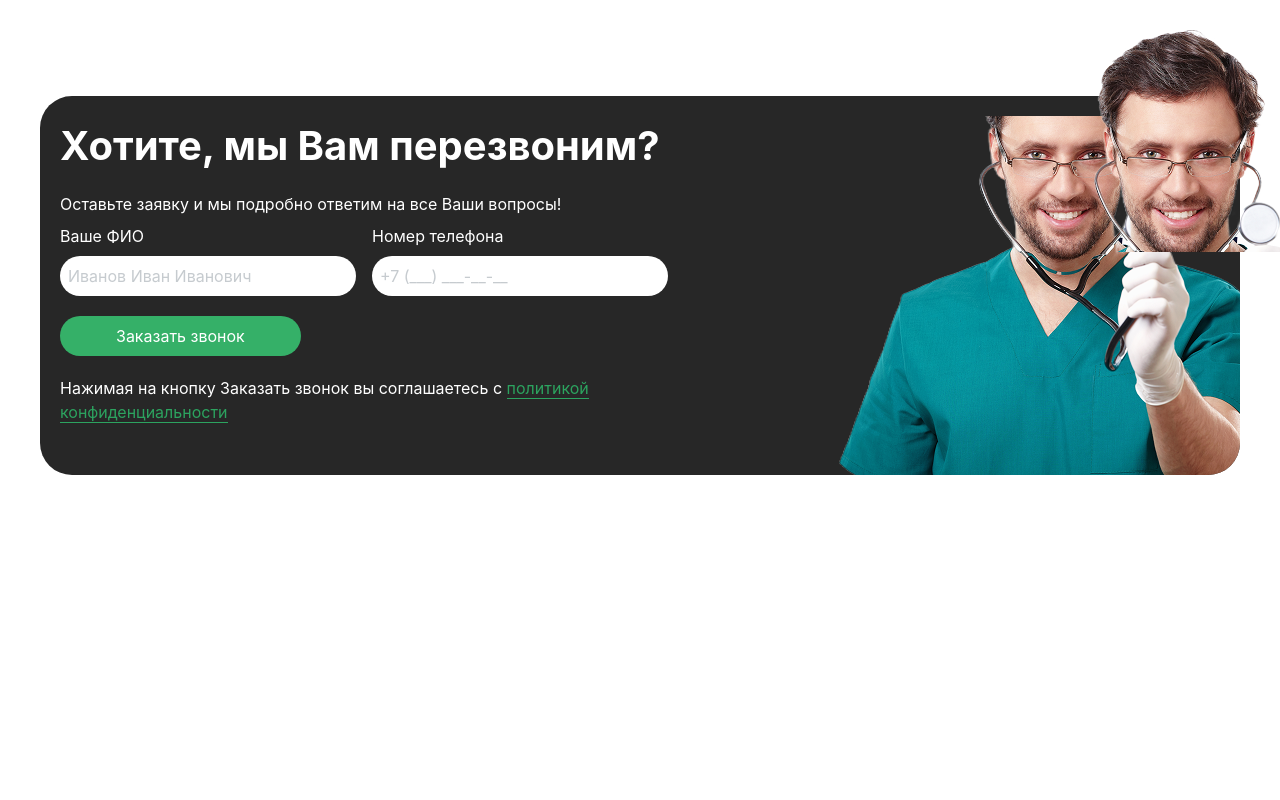
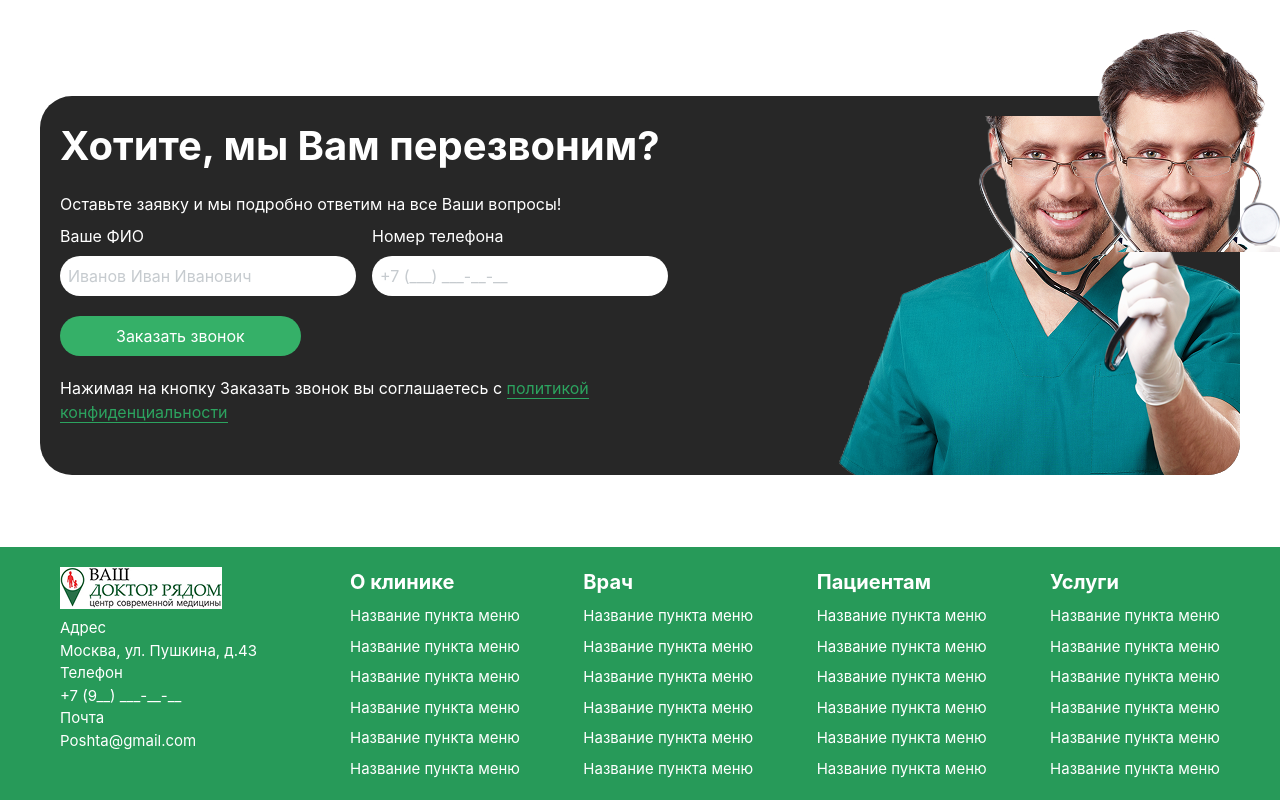
Before and after one commit to Abubakr-63/Main-Exam, a website: page src/Page2.html in a window 1280 px wide. Shown: the part 2861-3661 px from the top of the page. Before the commit the page ends 3408 px from the top, so only its background shows below. Drawn offline with nearby package versions, Linux system fonts and the light colour scheme; files that its build step writes are made by us from their sources.

Commit message:
Feat: footer and fix the issues

```diff
--- a/index.html
+++ b/index.html
@@ -231,7 +231,7 @@
         <img class="rounded-br-4xl md:block hidden" src="./src/images/doctor-with-stethoscope-2021-09-03-02-58-01-utc 1.png" alt="">
         </section><br><br><br>
     </main>
-    <header class="bg-[#279A59] text-white">
+    <footer class="bg-[#279A59] text-white">
     <section class="max-w-[1200px] p-5 m-auto flex items-start justify-between md:flex-row flex-col">
     <div class="flex flex-col items-start gap-2">
         <img src="./src/images/Шапка.png" alt="">
@@ -289,6 +289,6 @@
     </div>
     </div>
     </section>
-    </header>
+    </footer>
 </body>
 </html>
--- a/src/Page2.html
+++ b/src/Page2.html
@@ -164,5 +164,64 @@
         <img class="rounded-br-4xl md:block hidden" src="./images/doctor-with-stethoscope-2021-09-03-02-58-01-utc 1.png" alt="">
         </section><br><br><br>
     </main>
+    <footer class="bg-[#279A59] text-white">
+    <section class="max-w-[1200px] p-5 m-auto flex items-start justify-between md:flex-row flex-col">
+    <div class="flex flex-col items-start gap-2">
+        <img src="./images/Шапка.png" alt="">
+        <div class="flex md:flex-col items-start flex-row">
+        <div>
+        <p class="text-[15px]">Адрес</p>
+        <p class="text-[15px]">Москва, ул. Пушкина, д.43</p>
+        </div>
+        <div>
+        <p class="text-[15px]">Телефон</p>
+        <p class="text-[15px]">+7 (9__) ___-__-__</p>
+        </div>
+        <div>
+        <p class="text-[15px]">Почта</p>
+        <p class="text-[15px]">Poshta@gmail.com</p>
+        </div>
+        </div>
+    </div><br>
+    <div class="md:flex md:w-[75%] justify-between grid grid-cols-2 grid-rows-2 gap-3">
+    <div class="flex flex-col items-start gap-2">
+        <h1 class="text-[20px] font-bold">О клинике</h1>
+        <p class="text-[15px]">Название пункта меню</p>
+        <p class="text-[15px]">Название пункта меню</p>
+        <p class="text-[15px]">Название пункта меню</p>
+        <p class="text-[15px]">Название пункта меню</p>
+        <p class="text-[15px]">Название пункта меню</p>
+        <p class="text-[15px]">Название пункта меню</p>
+    </div>
+    <div class="flex flex-col items-start gap-2">
+        <h1 class="text-[20px] font-bold">Врач</h1>
+        <p class="text-[15px]">Название пункта меню</p>
+        <p class="text-[15px]">Название пункта меню</p>
+        <p class="text-[15px]">Название пункта меню</p>
+        <p class="text-[15px]">Название пункта меню</p>
+        <p class="text-[15px]">Название пункта меню</p>
+        <p class="text-[15px]">Название пункта меню</p>
+    </div>
+    <div class="flex flex-col items-start gap-2">
+        <h1 class="text-[20px] font-bold">Пациентам</h1>
+        <p class="text-[15px]">Название пункта меню</p>
+        <p class="text-[15px]">Название пункта меню</p>
+        <p class="text-[15px]">Название пункта меню</p>
+        <p class="text-[15px]">Название пункта меню</p>
+        <p class="text-[15px]">Название пункта меню</p>
+        <p class="text-[15px]">Название пункта меню</p>
+    </div>
+    <div class="flex flex-col items-start gap-2">
+        <h1 class="text-[20px] font-bold">Услуги</h1>
+        <p class="text-[15px]">Название пункта меню</p>
+        <p class="text-[15px]">Название пункта меню</p>
+        <p class="text-[15px]">Название пункта меню</p>
+        <p class="text-[15px]">Название пункта меню</p>
+        <p class="text-[15px]">Название пункта меню</p>
+        <p class="text-[15px]">Название пункта меню</p>
+    </div>
+    </div>
+    </section>
+    </footer>
 </body>
 </html>
```
